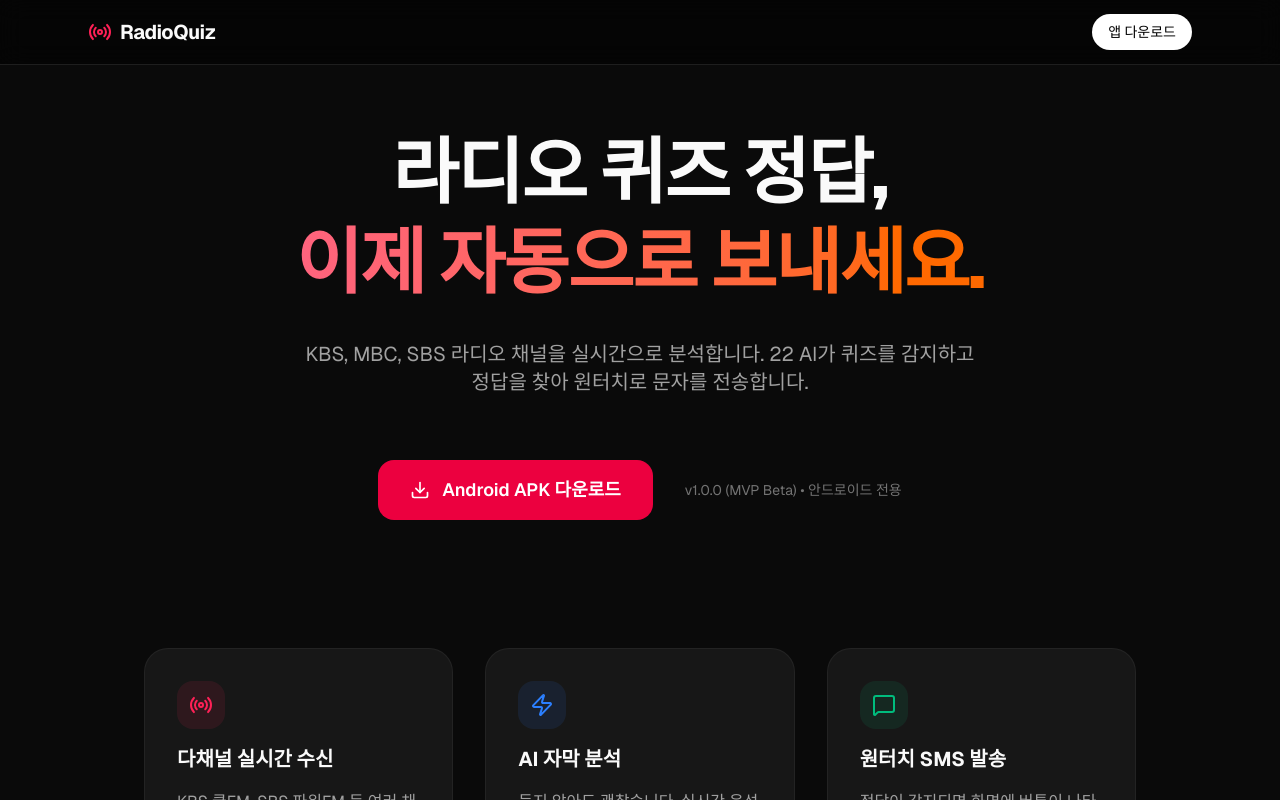
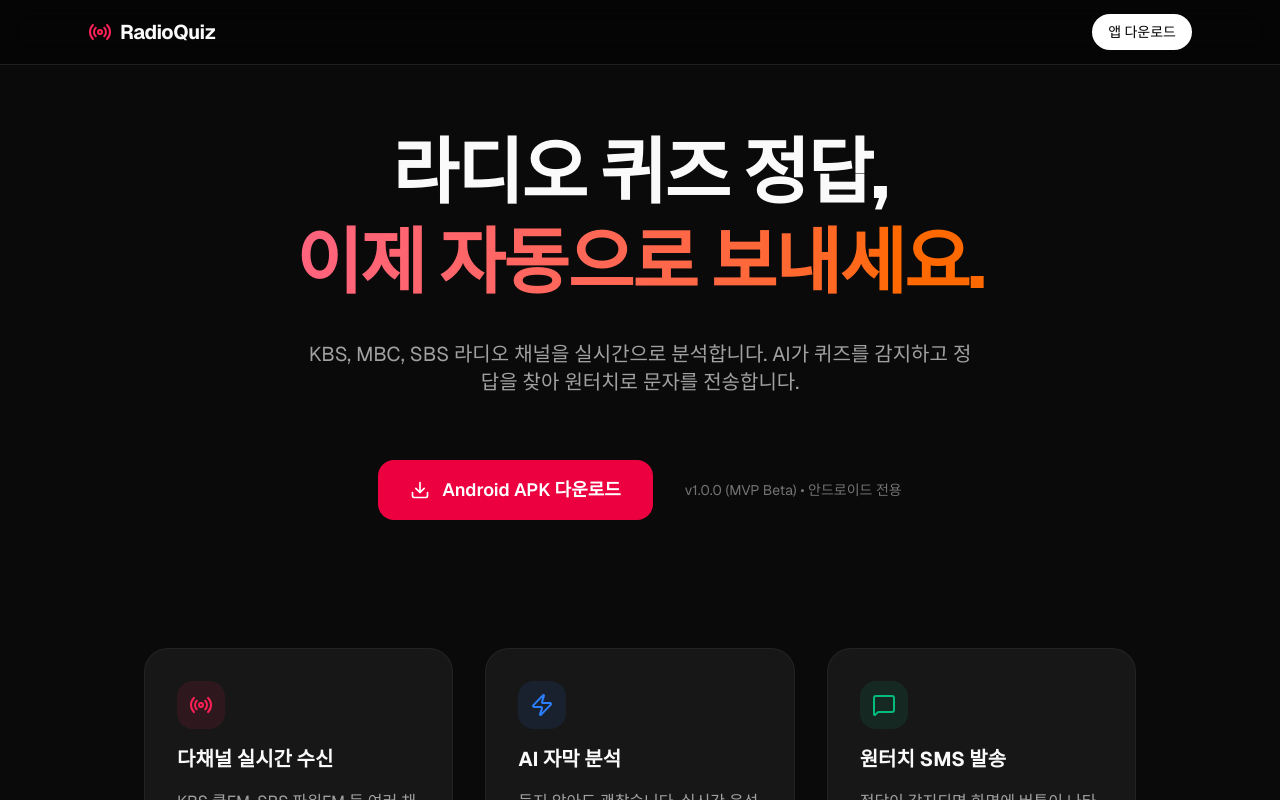
Before and after one commit to CHOIHYUKMIN/radioQuiz, a Next.js app in the folder web/: page / in a window 1280 px wide. Shown: the top 800 px of the page. Built offline with nearby package versions, Linux system fonts and the light colour scheme.

Commit message:
테스트

```diff
--- a/web/src/app/page.tsx
+++ b/web/src/app/page.tsx
@@ -30,7 +30,7 @@ export default function Home() {
           </h1>
 
           <p className="text-lg md:text-xl text-neutral-400 max-w-2xl mx-auto">
-            KBS, MBC, SBS 라디오 채널을 실시간으로 분석합니다. 22
+            KBS, MBC, SBS 라디오 채널을 실시간으로 분석합니다.
             AI가 퀴즈를 감지하고 정답을 찾아 원터치로 문자를 전송합니다.
           </p>
 
```
